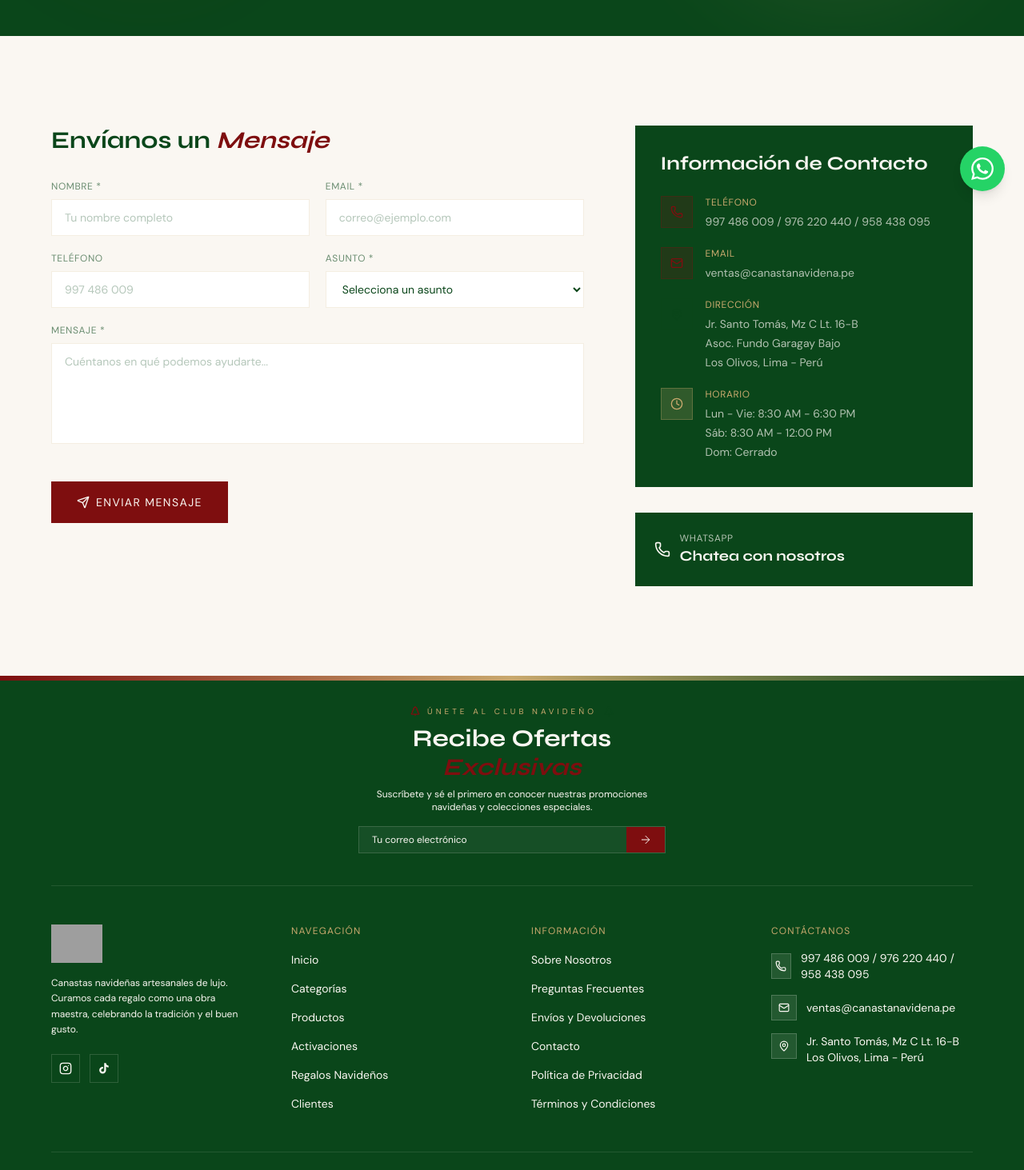
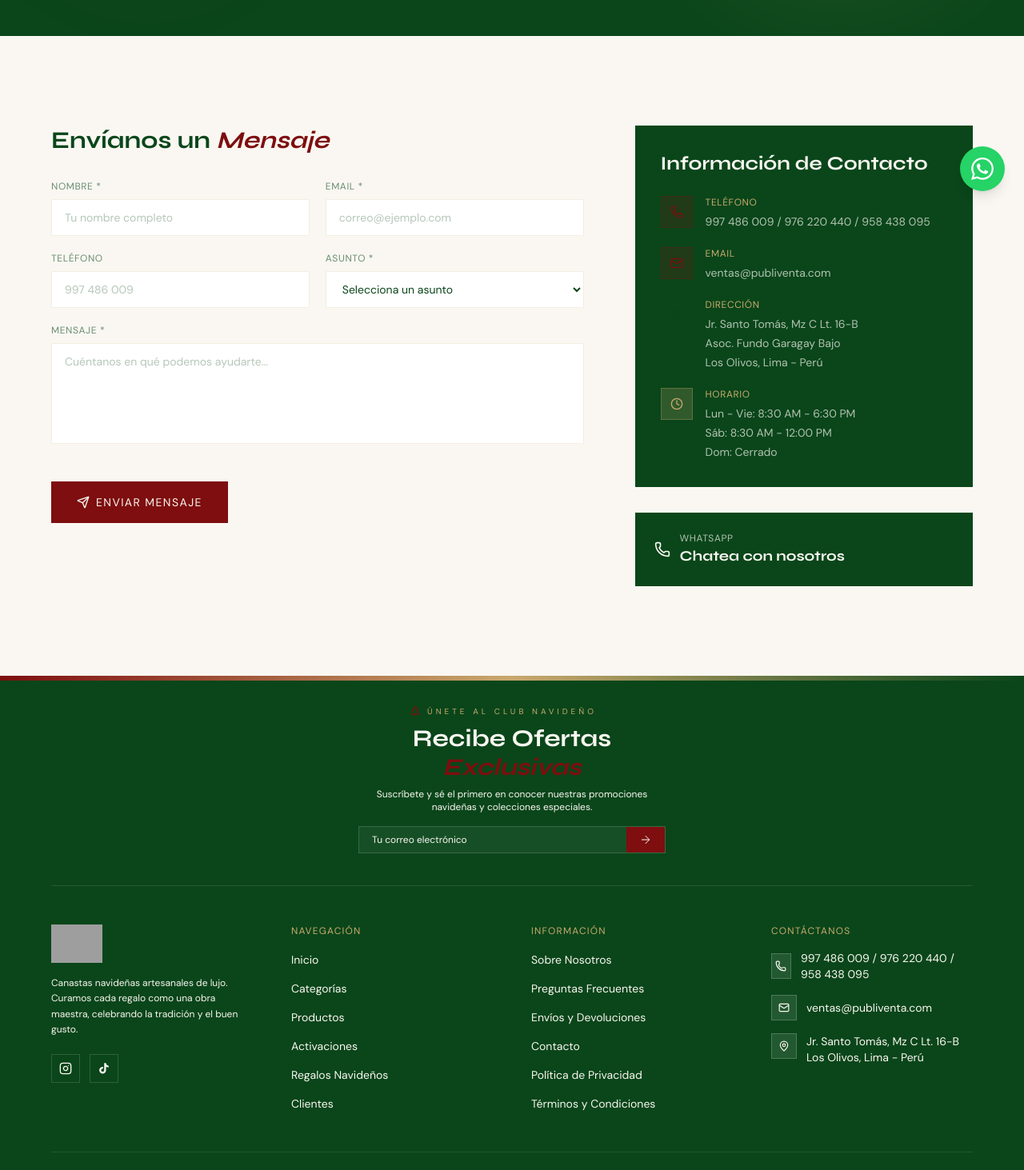
Before and after one commit to Nayelyyy09/canasteria, a React (Vite) app: page /contacto in a window 1280 px wide. Shown: the part 537-2000 px from the top of the page at 80% size. Built offline with nearby package versions, Linux system fonts and the light colour scheme; grey boxes are pictures that could not be loaded.

Commit message:
fix: actualizar correo a ventas@publiventa.com en todas las páginas

```diff
--- a/src/components/FooterSection.jsx
+++ b/src/components/FooterSection.jsx
@@ -354,8 +354,8 @@ export default function FooterSection() {
                 >
                   <Mail size={14} className="text-[#FAF7F2]" />
                 </motion.div>
-                <a href="mailto:ventas@canastanavidena.pe" className="font-body text-sm text-[#FAF7F2] hover:text-[#FAF7F2] transition-colors">
-                  ventas@canastanavidena.pe
+                <a href="mailto:ventas@publiventa.com" className="font-body text-sm text-[#FAF7F2] hover:text-[#FAF7F2] transition-colors">
+                  ventas@publiventa.com
                 </a>
               </li>
               <li className="flex items-start gap-3">
--- a/src/pages/Blog.jsx
+++ b/src/pages/Blog.jsx
@@ -423,7 +423,7 @@ export default function Blog() {
                 <Mail size={20} className="text-[#C9A96E]" />
               </div>
               <h4 className="font-display text-lg text-[#FAF7F2] mb-2">Email</h4>
-              <p className="font-body text-sm text-[#FAF7F2]/50">ventas@canastanavidena.pe</p>
+              <p className="font-body text-sm text-[#FAF7F2]/50">ventas@publiventa.com</p>
             </motion.div>
 
             <motion.div
--- a/src/pages/Contact.jsx
+++ b/src/pages/Contact.jsx
@@ -275,8 +275,8 @@ export default function Contact() {
                   </div>
                   <div>
                     <p className="font-body text-xs tracking-wider uppercase text-[#C9A96E] mb-1">Email</p>
-                    <a href="mailto:ventas@canastanavidena.pe" className="font-body text-sm text-[#FAF7F2]/70 hover:text-[#FAF7F2] transition-colors">
-                      ventas@canastanavidena.pe
+                    <a href="mailto:ventas@publiventa.com" className="font-body text-sm text-[#FAF7F2]/70 hover:text-[#FAF7F2] transition-colors">
+                      ventas@publiventa.com
                     </a>
                   </div>
                 </li>
@@ -339,7 +339,7 @@ export default function Contact() {
               "@type": "Organization",
               name: "Canastas Navideñas",
               telephone: "+51-955-087-991",
-              email: "ventas@canastanavidena.pe",
+              email: "ventas@publiventa.com",
               address: {
                 "@type": "PostalAddress",
                 streetAddress: "Jr. Santo Tomás, Mz C Lt. 16-B, Asoc. Fundo Garagay Bajo",
--- a/src/pages/FAQ.jsx
+++ b/src/pages/FAQ.jsx
@@ -256,7 +256,7 @@ export default function FAQ() {
               Nuestro equipo está listo para ayudarte con cualquier duda adicional.
             </p>
             <a
-              href="mailto:ventas@canastanavidena.pe"
+              href="mailto:ventas@publiventa.com"
               className="inline-block px-8 py-3 bg-[#7E0E0F] text-[#FAF7F2] font-body text-sm hover:bg-[#7E0E0F] transition-colors"
             >
               Contáctanos
--- a/src/pages/PrivacyPolicy.jsx
+++ b/src/pages/PrivacyPolicy.jsx
@@ -65,7 +65,7 @@ export default function PrivacyPolicy() {
                 <li><strong>Razón social:</strong> Canastas Navideñas E.I.R.L.</li>
                 <li><strong>RUC:</strong> 20601234567</li>
                 <li><strong>Dirección:</strong> Jr. Santo Tomás, Mz C Lt. 16-B, Asoc. Fundo Garagay Bajo, Los Olivos - Lima - Perú</li>
-                <li><strong>Correo electrónico:</strong> ventas@canastanavidena.pe</li>
+                <li><strong>Correo electrónico:</strong> ventas@publiventa.com</li>
                 <li><strong>Teléfono:</strong> 997 486 009</li>
               </ul>
             </div>
@@ -125,7 +125,7 @@ export default function PrivacyPolicy() {
                 <li><strong>Portabilidad:</strong> Solicitar sus datos en un formato estructurado y de uso común.</li>
               </ul>
               <p className="mt-2">
-                Para ejercer estos derechos, puede contactarnos a través de ventas@canastanavidena.pe o al 997 486 009.
+                Para ejercer estos derechos, puede contactarnos a través de ventas@publiventa.com o al 997 486 009.
               </p>
             </div>
 
@@ -167,7 +167,7 @@ export default function PrivacyPolicy() {
               <h2 className="font-display text-2xl text-[#0A461A] mb-3">11. Contacto</h2>
               <p>Si tiene dudas o wishies ejercer sus derechos sobre sus datos personales, puede contactarnos:</p>
               <ul className="list-disc pl-6 mt-2 space-y-1">
-                <li><strong>Correo:</strong> ventas@canastanavidena.pe</li>
+                <li><strong>Correo:</strong> ventas@publiventa.com</li>
                 <li><strong>Teléfono:</strong> 997 486 009 / 976 220 440 / 958 438 095</li>
                 <li><strong>Dirección:</strong> Jr. Santo Tomás, Mz C Lt. 16-B, Asoc. Fundo Garagay Bajo, Los Olivos - Lima - Perú</li>
               </ul>
--- a/src/pages/TermsConditions.jsx
+++ b/src/pages/TermsConditions.jsx
@@ -63,7 +63,7 @@ export default function TermsConditions() {
                 <li><strong>Razón social:</strong> Canastas Navideñas E.I.R.L.</li>
                 <li><strong>RUC:</strong> 20601234567</li>
                 <li><strong>Domicilio fiscal:</strong> Jr. Santo Tomás, Mz C Lt. 16-B, Asoc. Fundo Garagay Bajo, Los Olivos - Lima - Perú</li>
-                <li><strong>Correo electrónico:</strong> ventas@canastanavidena.pe</li>
+                <li><strong>Correo electrónico:</strong> ventas@publiventa.com</li>
                 <li><strong>Teléfono:</strong> 997 486 009</li>
               </ul>
             </div>
@@ -187,7 +187,7 @@ export default function TermsConditions() {
               <h2 className="font-display text-2xl text-[#0A461A] mb-3">14. Contacto</h2>
               <p>Para consultas sobre estos Términos y Condiciones:</p>
               <ul className="list-disc pl-6 mt-2 space-y-1">
-                <li><strong>Correo:</strong> ventas@canastanavidena.pe</li>
+                <li><strong>Correo:</strong> ventas@publiventa.com</li>
                 <li><strong>Teléfono:</strong> 997 486 009 / 976 220 440 / 958 438 095</li>
                 <li><strong>Dirección:</strong> Jr. Santo Tomás, Mz C Lt. 16-B, Asoc. Fundo Garagay Bajo, Los Olivos - Lima - Perú</li>
               </ul>
```
